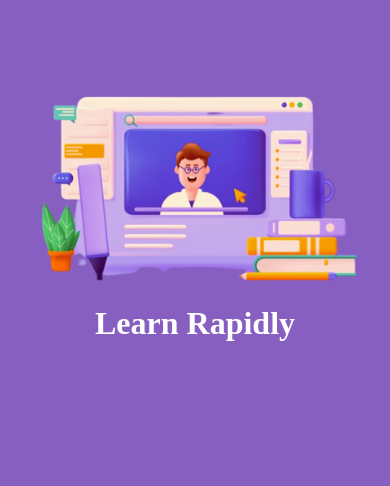
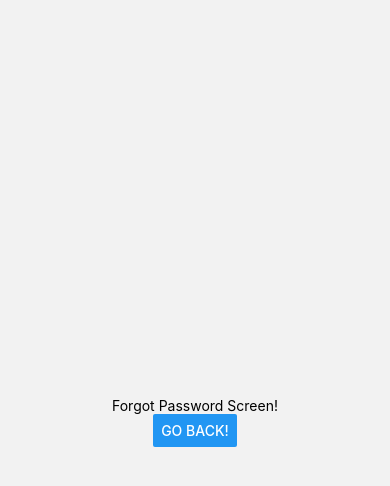
Before and after one commit to maazshakeel/frontend_rapid_vocab, a React Native app: screen /ForgotPassword in a window 390 px wide. Before the commit this address had no page. Shown: the top 486 px of the page. Built offline with nearby package versions, Linux system fonts and the light colour scheme.

Commit message:
ADD: created forgotPasswordScreen

```diff
--- a/src/index.tsx
+++ b/src/index.tsx
@@ -3,6 +3,7 @@ import { createNativeStackNavigator } from "@react-navigation/native-stack";
 // screens
 import LoginScreen from "./screens/login-screen";
 import RegisterScreen from "./screens/register-screen";
+import ForgotPasswordScreen from "./screens/forgotPassword-screen";
 
 const StackAuth = createNativeStackNavigator();
 
@@ -19,6 +20,11 @@ function Navigator() {
         component={RegisterScreen}
         options={{ headerShown: false }}
       />
+      <StackAuth.Screen
+        name="ForgotPassword"
+        component={ForgotPasswordScreen}
+        options={{ headerShown: false }}
+      />
     </StackAuth.Navigator>
   );
 }
--- /dev/null
+++ b/src/screens/forgotPassword-screen.tsx
@@ -0,0 +1,17 @@
+import React from "react";
+import { Text, View, Button } from "react-native";
+
+export default function ForgotPasswordScreen({ navigation }): JSX.Element {
+  return (
+    <View
+      style={{
+        flex: 1,
+        justifyContent: "center",
+        alignItems: "center",
+      }}
+    >
+      <Text>Forgot Password Screen!</Text>
+      <Button title="Go back!" onPress={() => navigation.goBack()} />
+    </View>
+  );
+}
```
